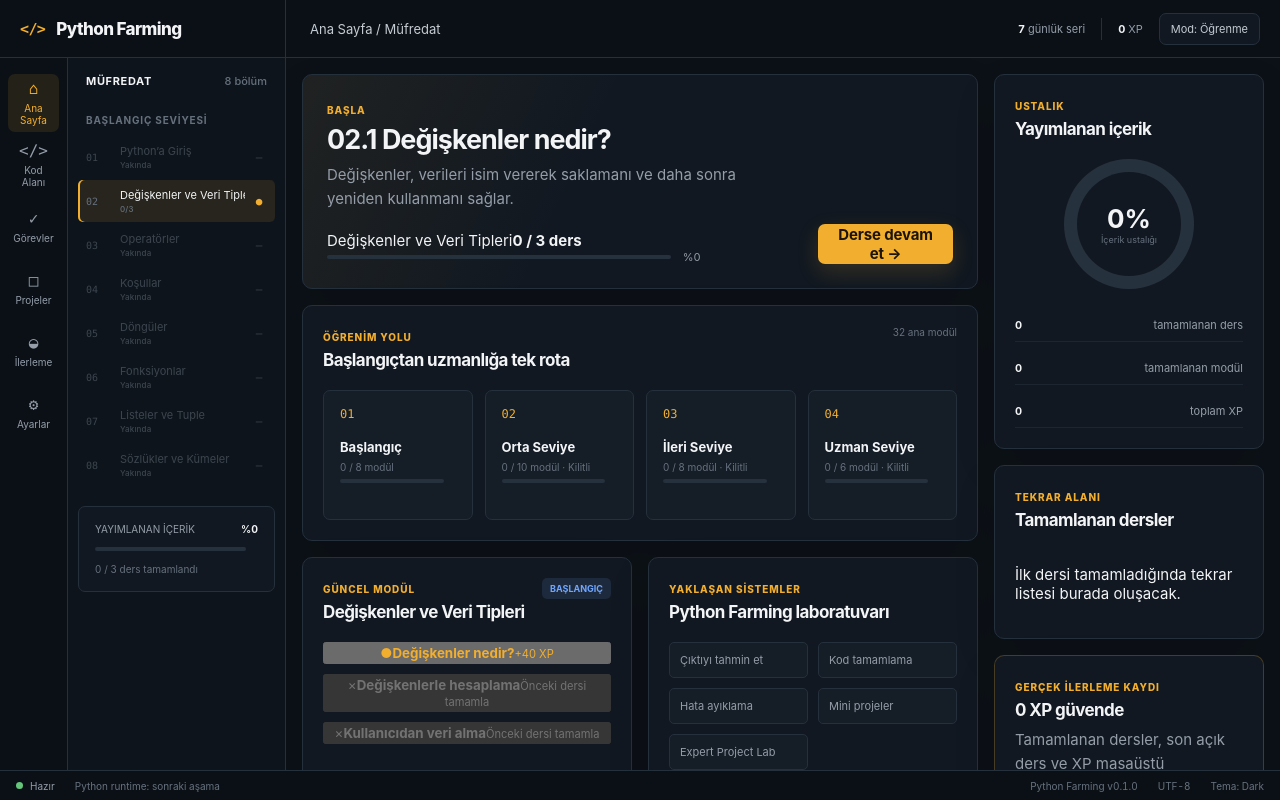
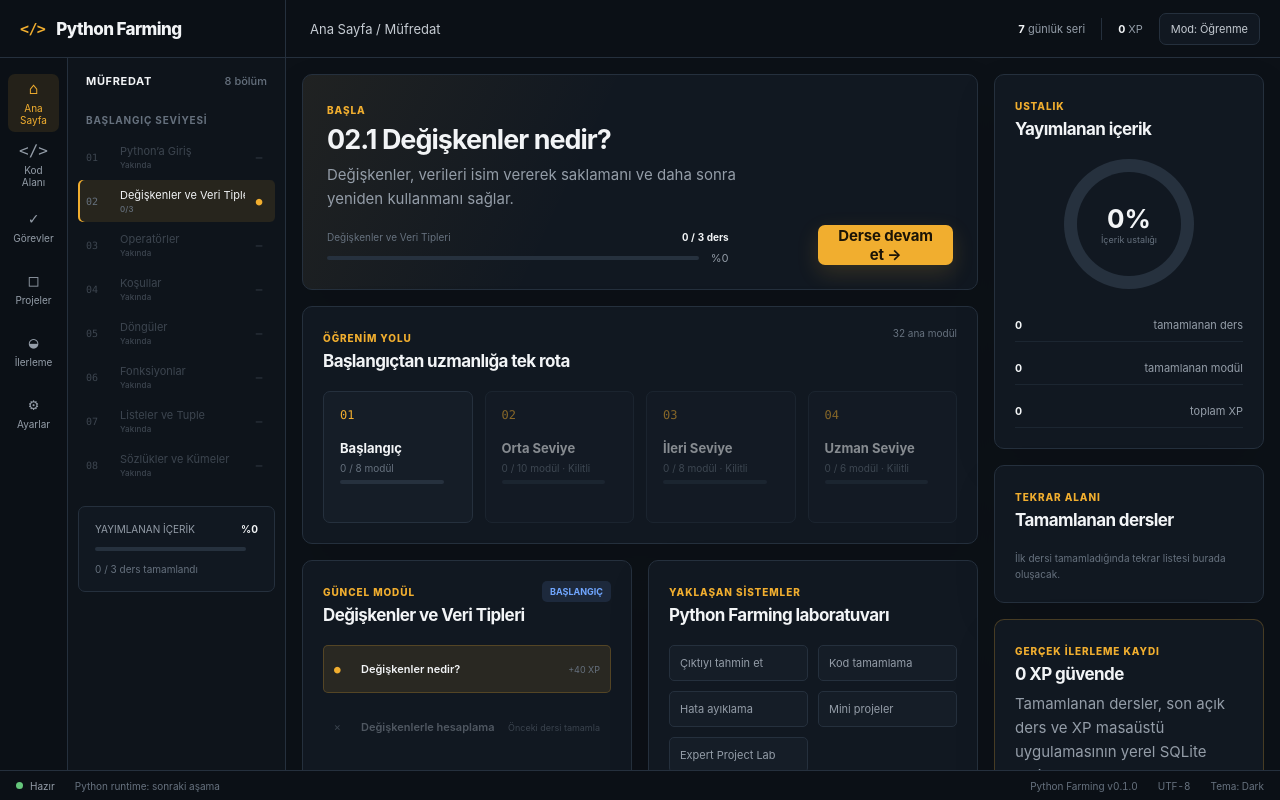
Before and after one commit to Akerem-dev/python-farming, a React (Vite) app: page / in a window 1280 px wide. Built offline with nearby package versions, Linux system fonts and the light colour scheme.

Commit message:
style: polish real progress dashboard and module completion state

```diff
--- a/src/pages/HomePage/HomePage.module.css
+++ b/src/pages/HomePage/HomePage.module.css
@@ -4,6 +4,13 @@
   grid-template-columns: minmax(0, 1fr) minmax(270px, 0.34fr);
   gap: var(--space-4);
   padding: var(--space-4);
+}
+
+.loadingState {
+  min-height: 100%;
+  display: grid;
+  place-items: center;
+  color: var(--color-text-muted);
 }
 
 .mainColumn,
@@ -22,7 +29,7 @@
 }
 
 .continuePanel {
-  min-height: 156px;
+  min-height: 176px;
   display: flex;
   align-items: flex-end;
   justify-content: space-between;
@@ -45,7 +52,8 @@
 }
 
 .continuePanel p,
-.stagePanel p {
+.stagePanel p,
+.moduleCompletePanel p {
   max-width: 620px;
   margin: var(--space-2) 0 0;
   color: var(--color-text-muted);
@@ -53,8 +61,22 @@
 }
 
 .continueProgress {
-  width: min(420px, 80%);
+  width: min(440px, 86%);
   margin-top: var(--space-5);
+}
+
+.progressCaption {
+  display: flex;
+  justify-content: space-between;
+  gap: var(--space-4);
+  margin-bottom: 8px;
+  color: var(--color-text-dim);
+  font-size: 10px;
+}
+
+.progressCaption strong {
+  color: var(--color-text-primary);
+  font-variant-numeric: tabular-nums;
 }
 
 .panel:not(.continuePanel) {
@@ -93,7 +115,7 @@
 }
 
 .levelCard {
-  min-height: 130px;
+  min-height: 132px;
   display: grid;
   align-content: start;
   gap: 6px;
@@ -101,6 +123,10 @@
   border: 1px solid var(--color-border);
   border-radius: var(--radius-md);
   background: var(--color-surface-raised);
+}
+
+.levelLocked {
+  opacity: 0.52;
 }
 
 .levelCard strong {
@@ -126,14 +152,23 @@
   gap: var(--space-4);
 }
 
-.levelBadge {
+.levelBadge,
+.completeBadge {
   padding: 5px 8px;
   border-radius: var(--radius-sm);
-  background: var(--color-info-soft);
-  color: var(--color-info);
   font-size: 9px;
   font-weight: 700;
   text-transform: uppercase;
+}
+
+.levelBadge {
+  background: var(--color-info-soft);
+  color: var(--color-info);
+}
+
+.completeBadge {
+  background: rgba(85, 197, 138, 0.1);
+  color: var(--color-success);
 }
 
 .lessonList,
@@ -145,12 +180,64 @@
   font-size: 11px;
 }
 
-.completed {
+.lessonList button {
+  min-height: 48px;
+  display: grid;
+  grid-template-columns: 18px minmax(0, 1fr) auto;
+  align-items: center;
+  gap: 9px;
+  padding: 0 10px;
+  border: 1px solid transparent;
+  border-radius: var(--radius-sm);
+  background: transparent;
+  color: var(--color-text-muted);
+  font: inherit;
+  text-align: left;
+  cursor: pointer;
+}
+
+.lessonList button:not(:disabled):hover {
+  border-color: var(--color-border);
+  background: var(--color-surface-hover);
+  color: var(--color-text-primary);
+}
+
+.lessonList button span {
+  color: var(--color-text-dim);
+  font-family: var(--font-mono);
+}
+
+.lessonList button b {
+  overflow: hidden;
+  text-overflow: ellipsis;
+  color: inherit;
+  font-weight: 620;
+  white-space: nowrap;
+}
+
+.lessonList button small {
+  color: var(--color-text-dim);
+  font-size: 9px;
+}
+
+.lessonList .completed {
   color: var(--color-success);
 }
 
-.current {
+.lessonList .current {
+  border-color: rgba(241, 174, 47, 0.22);
+  background: var(--color-accent-soft);
+  color: var(--color-text-primary);
+}
+
+.lessonList .current span,
+.lessonList .available span {
   color: var(--color-accent);
+}
+
+.lessonList .locked {
+  cursor: not-allowed;
+  opacity: 0.48;
 }
 
 .featureList {
@@ -164,6 +251,49 @@
   background: var(--color-surface-raised);
 }
 
+.moduleCompletePanel {
+  display: grid;
+  grid-template-columns: auto minmax(0, 1fr) minmax(210px, 0.4fr);
+  align-items: center;
+  gap: var(--space-5);
+  border-color: rgba(85, 197, 138, 0.28);
+  background:
+    linear-gradient(110deg, rgba(85, 197, 138, 0.06), transparent 48%),
+    var(--color-surface);
+}
+
+.completionMark {
+  width: 42px;
+  aspect-ratio: 1;
+  display: grid;
+  place-items: center;
+  border-radius: 50%;
+  background: rgba(85, 197, 138, 0.14);
+  color: var(--color-success);
+  font-size: 22px;
+  font-weight: 750;
+}
+
+.nextModuleState {
+  display: grid;
+  gap: 4px;
+  padding: var(--space-4);
+  border: 1px solid var(--color-border);
+  border-radius: var(--radius-md);
+  background: var(--color-surface-raised);
+}
+
+.nextModuleState span,
+.nextModuleState small {
+  color: var(--color-text-dim);
+  font-size: 9px;
+}
+
+.nextModuleState strong {
+  color: var(--color-text-primary);
+  font-size: 12px;
+}
+
 .masteryRing {
   width: 130px;
   aspect-ratio: 1;
@@ -171,7 +301,6 @@
   place-items: center;
   margin: var(--space-2) auto var(--space-5);
   border-radius: 50%;
-  background: conic-gradient(var(--color-accent) 0 18%, var(--color-track) 18% 100%);
 }
 
 .masteryRing::before {
@@ -248,6 +377,13 @@
   color: var(--color-accent);
 }
 
+.emptyReview {
+  margin: 0;
+  color: var(--color-text-dim);
+  font-size: 10px;
+  line-height: 1.6;
+}
+
 .stagePanel {
   border-color: rgba(241, 174, 47, 0.24);
 }
@@ -268,4 +404,12 @@
   .sideColumn {
     grid-template-columns: 1fr 1fr;
   }
+
+  .moduleCompletePanel {
+    grid-template-columns: auto 1fr;
+  }
+
+  .nextModuleState {
+    grid-column: 1 / -1;
+  }
 }
```
